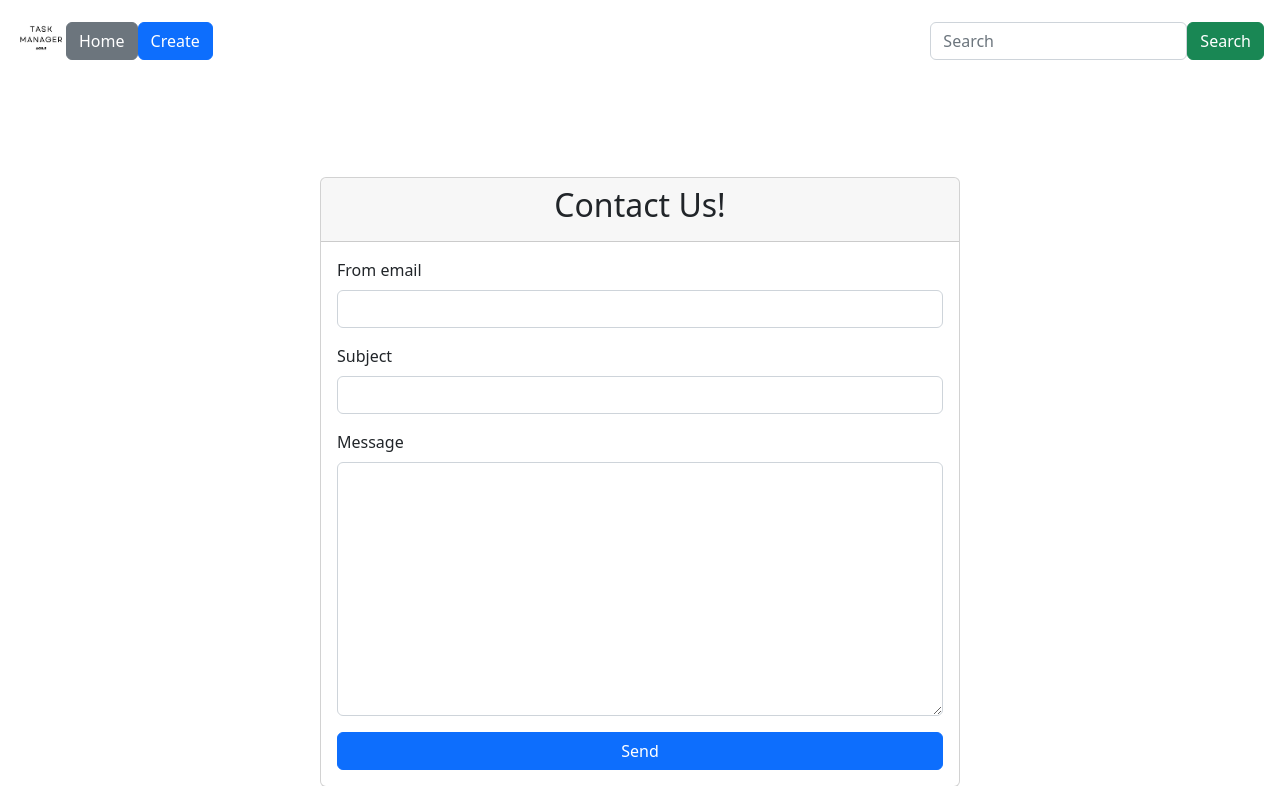
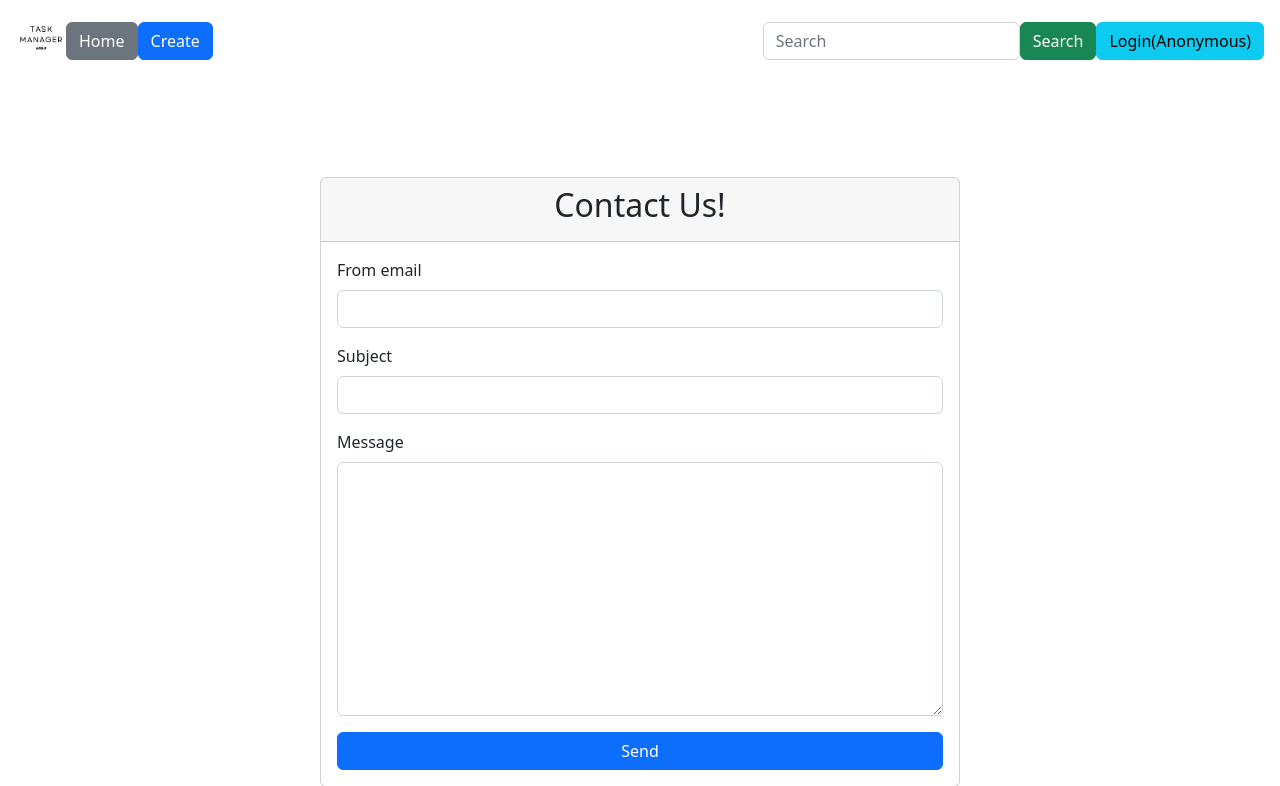
Before and after one commit to OIITuMuCT/Task, a Django app: page /contact/ in a window 1280 px wide. Shown: the top 786 px of the page. Run offline with Django 5.2, Linux system fonts and the light colour scheme; some libraries are stand-ins or nearby versions.

Commit message:
Adding a Login/Logout links

```diff
--- a/templates/tasks/_header.html
+++ b/templates/tasks/_header.html
@@ -11,5 +11,17 @@
 <div class="d-flex">
     <input type="text" class="form-control" id="search" placeholder="Search">
     <button class="btn btn-success ml-2">Search</button>
+    <!-- Login/Logout links -->
+    {% if user.is_authenticated %}
+    <form action="{% url 'accounts:logout' %}" method="post">
+        {% csrf_token %}
+        <button class="btn btn-danger ml-2" >Logout({{ user.username }})</button>
+    </form>
+    {% else %}
+    <form action="{% url 'accounts:login' %}" method="post">
+        {% csrf_token %}
+        <button class="btn btn-info ml-2" type="submit">Login(Anonymous)</button>
+    </form>
+    {% endif %}
 </div>
 </header>
```
